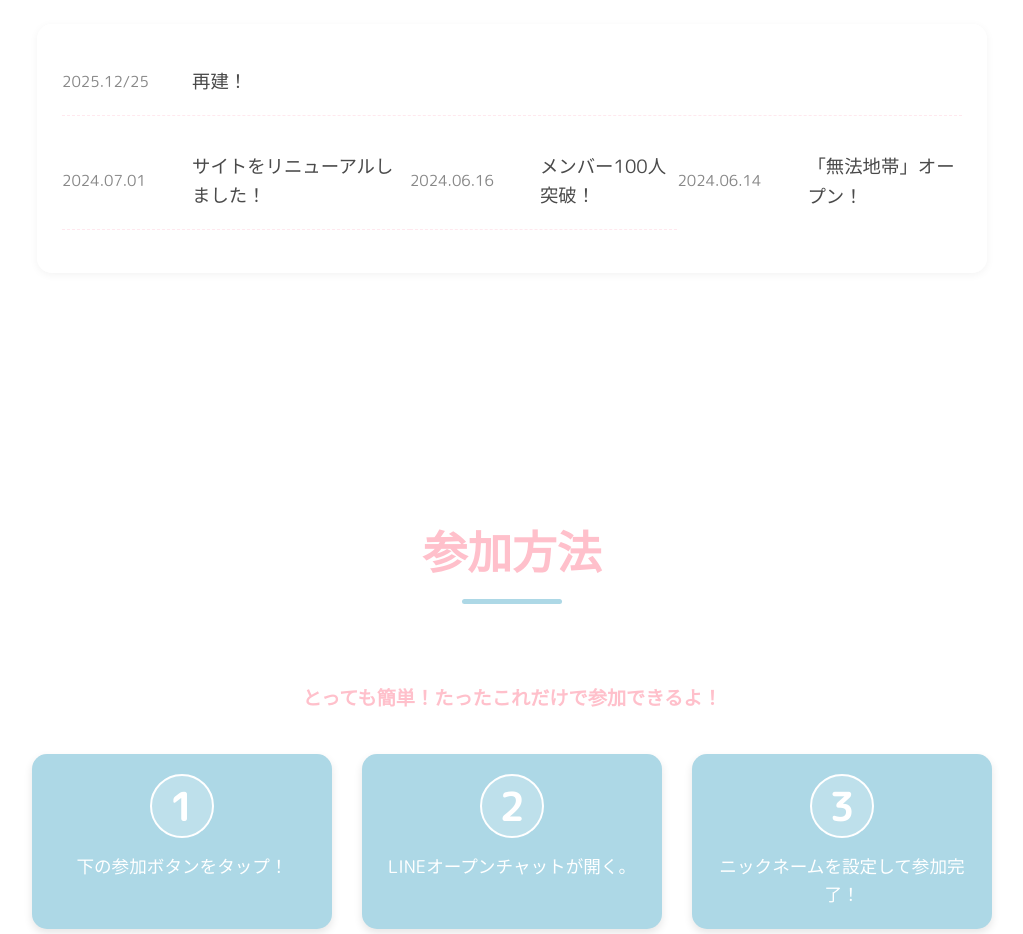
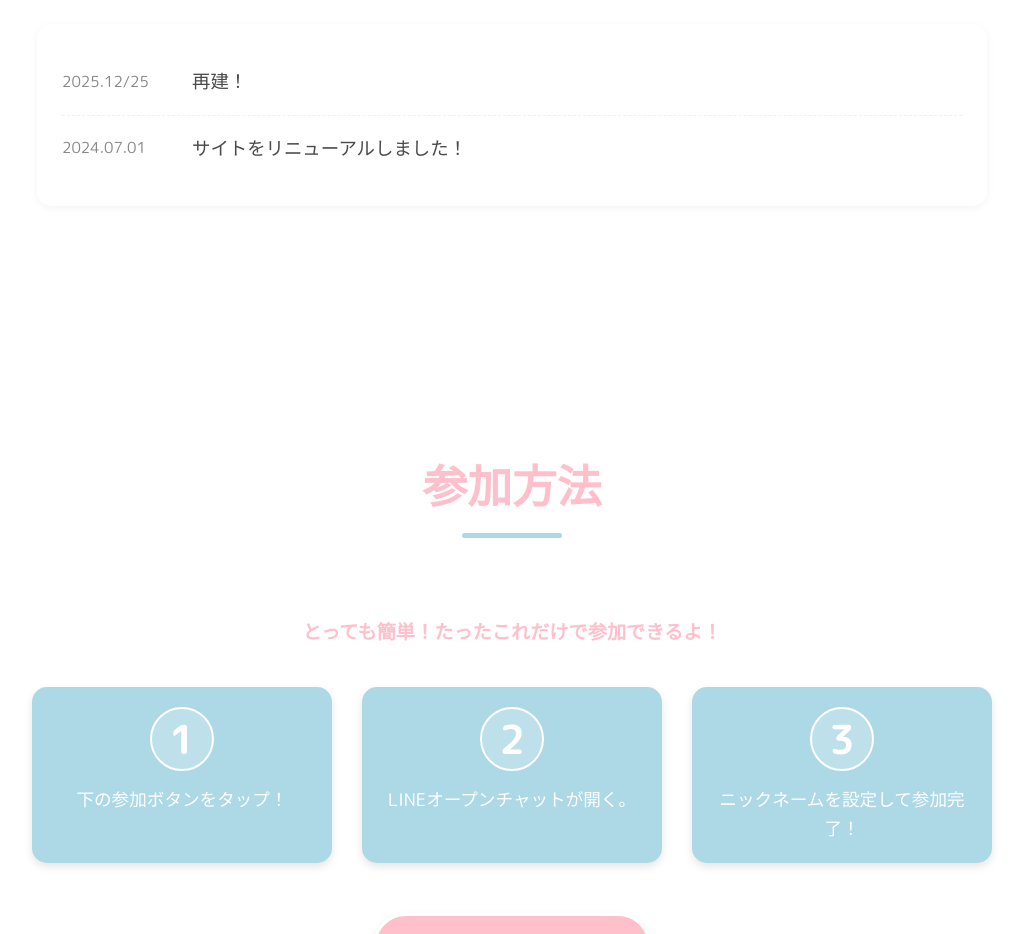
Before and after one commit to amane1201/muhouchitai, a plain HTML site: page index.html in a window 1280 px wide. Shown: the part 2980-3914 px from the top of the page, without its empty margins (128-1151 px from the left). Drawn offline with Linux system fonts and the light colour scheme.

Commit message:
index.html を更新

```diff
--- a/index.html
+++ b/index.html
@@ -127,21 +127,13 @@
                 <a href="#">再建！</a>
             </div>
             <div class="news-item">
-                    <div class="news-item">
                 <span class="news-date">2024.07.01</span>
                 <a href="#">サイトをリニューアルしました！</a>
-                    </div>
-                    <div class="news-item">
-                        <span class="news-date">2024.06.16</span>
-                        <a href="#">メンバー100人突破！</a>
-                    </div>
-                    <div class="news-item">
-                        <span class="news-date">2024.06.14</span>
-                        <a href="#">「無法地帯」オープン！</a>
             </div>
             </div>
     </div>
 </section>
+
     </main>
         <section id="join" class="common-section join-section">
             <div class="container">
```
Lines whose indentation alone changed are shown as unchanged.
